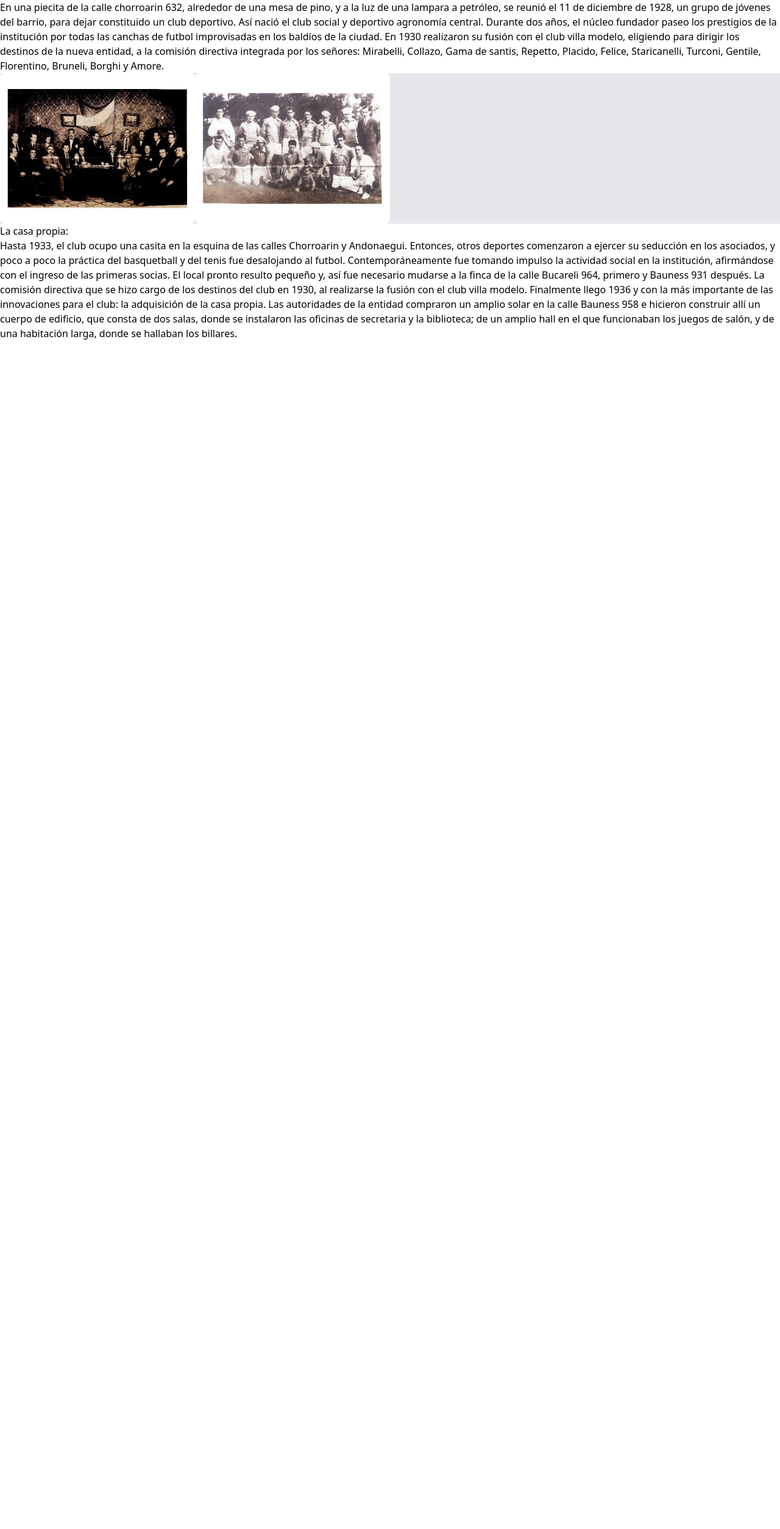
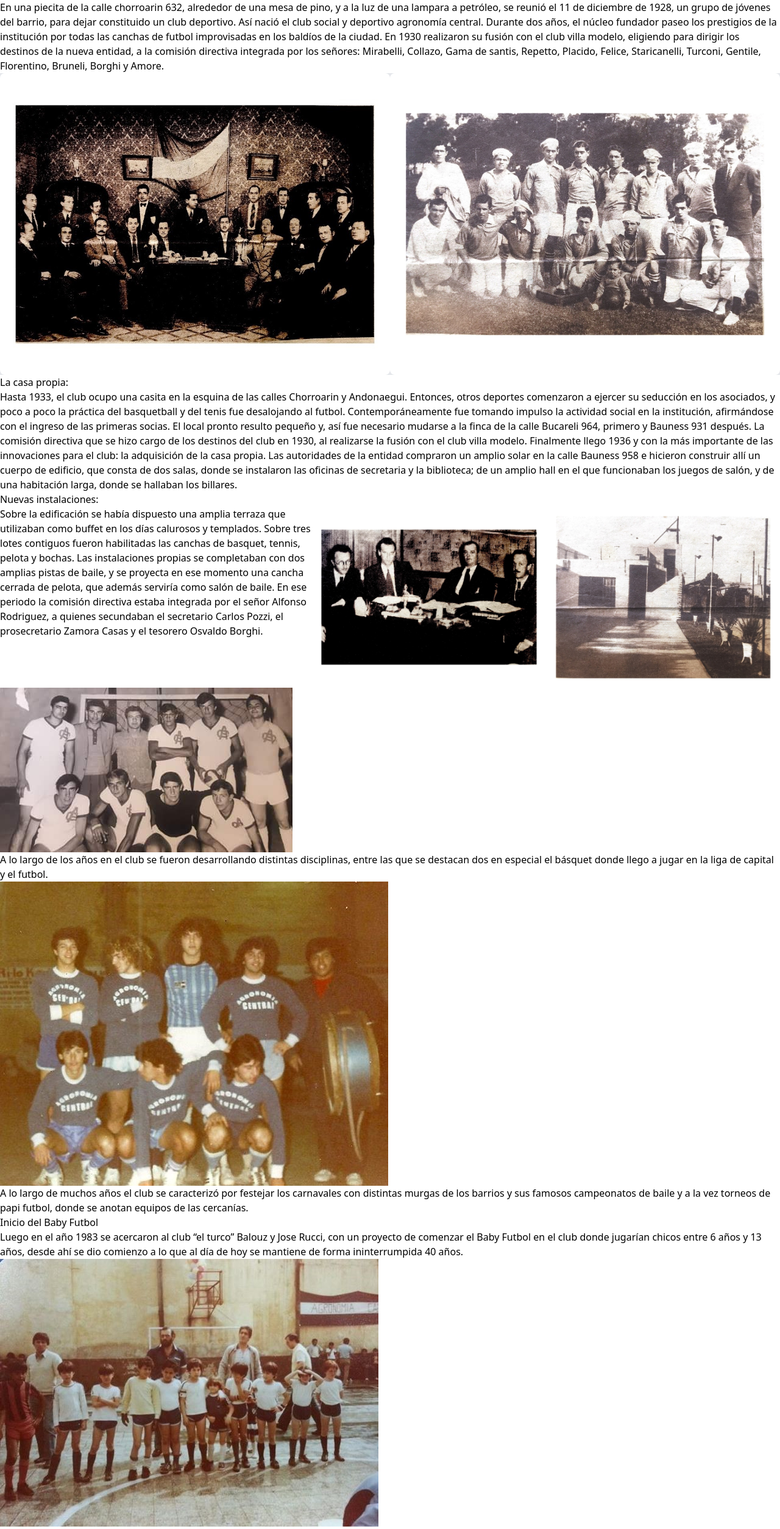
Before and after one commit to TecGato/Club-Agronomia-Central, a Next.js app in the folder frontend/: page /club/historia in a window 1280 px wide. Shown: the part 80-2588 px from the top of the page at 61% size. Before the commit the page ends 800 px from the top, so only its background shows below. Built offline with nearby package versions, Linux system fonts and the light colour scheme.

Commit message:
Add all information for history

```diff
--- a/frontend/src/pages/club/historia/index.js
+++ b/frontend/src/pages/club/historia/index.js
@@ -36,9 +36,17 @@ export default function History() {
             Felice, Staricanelli, Turconi, Gentile, Florentino, Bruneli, Borghi
             y Amore.
           </p>
-          <div className='md:flex bg-gray-200'>
-            <Image src={HistoryPic1} className='rounded-lg max-w-xs max-h-96' />
-            <Image src={HistoryPic2} className='rounded-lg max-w-xs max-h-96' />
+          <div className='md:flex bg-gray-200 md:justify-around'>
+            <Image
+              src={HistoryPic1}
+              alt='PicAlgoHitoria1'
+              className='rounded-lg md:max-w-screen-sm '
+            />
+            <Image
+              src={HistoryPic2}
+              alt='PicAlgoHitoria1'
+              className='rounded-lg md:max-w-screen-sm '
+            />
           </div>
           <h1>La casa propia:</h1>
           <p>
@@ -60,6 +68,78 @@ export default function History() {
             amplio hall en el que funcionaban los juegos de salón, y de una
             habitación larga, donde se hallaban los billares.
           </p>
+          <h1>Nuevas instalaciones:</h1>
+          <div className='md:flex'>
+            <p>
+              Sobre la edificación se había dispuesto una amplia terraza que
+              utilizaban como buffet en los días calurosos y templados. Sobre
+              tres lotes contiguos fueron habilitadas las canchas de basquet,
+              tennis, pelota y bochas. Las instalaciones propias se completaban
+              con dos amplias pistas de baile, y se proyecta en ese momento una
+              cancha cerrada de pelota, que además serviría como salón de baile.
+              En ese periodo la comisión directiva estaba integrada por el señor
+              Alfonso Rodriguez, a quienes secundaban el secretario Carlos
+              Pozzi, el prosecretario Zamora Casas y el tesorero Osvaldo Borghi.
+            </p>
+            <Image src={HistoryPic3} alt='PicNuevasInst' className='w-96' />
+            <Image src={HistoryPic6} alt='PicNuevasInst2' className='w-96' />
+          </div>
+          <figure>
+            <Image src={HistoryPic7} alt='PicEquipo' className='' />
+            <figcaption>
+              A lo largo de los años en el club se fueron desarrollando
+              distintas disciplinas, entre las que se destacan dos en especial
+              el básquet donde llego a jugar en la liga de capital y el futbol.
+            </figcaption>
+          </figure>
+          <figure>
+            <Image src={HistoryPic8} alt='PicEquipo2' className='' />
+            <figcaption>
+              A lo largo de muchos años el club se caracterizó por festejar los
+              carnavales con distintas murgas de los barrios y sus famosos
+              campeonatos de baile y a la vez torneos de papi futbol, donde se
+              anotan equipos de las cercanías.
+            </figcaption>
+          </figure>
+          <h1>Inicio del Baby Futbol</h1>
+          <div>
+            <p>
+              Luego en el año 1983 se acercaron al club “el turco” Balouz y Jose
+              Rucci, con un proyecto de comenzar el Baby Futbol en el club donde
+              jugarían chicos entre 6 años y 13 años, desde ahí se dio comienzo
+              a lo que al día de hoy se mantiene de forma ininterrumpida 40
+              años.
+            </p>
+            <Image src={HistoryPic9} alt='PicBabyFutbol' />
+          </div>
+          <h1>Obras y Tradiciones:</h1>
+          <div>
+            <figure>
+              <Image src={HistoryPic11} alt='PicObras' />
+              <figcaption>
+                Colecta de un vagon de ropa para los damnificados
+                post-inundación de Santa Fe
+              </figcaption>
+            </figure>
+            <figure>
+              <Image src={HistoryPic13} alt='PicObras' />
+              <figcaption>
+                Tradición del partido de fin de año entre solteros y casados.
+              </figcaption>
+            </figure>
+          </div>
+          <h1>En la Actualidad:</h1>
+          <p>
+            Hoy en día el club se ha desarrollado notablemente, donde además de
+            las actividades de Futbol, también se practican otras actividades
+            como Ajedrez, Touch Ball y Taekwondo, además el club cuenta con un
+            quincho con capacidad para 50 personas, un buffet económico y un
+            Salón de Fiestas con capacidad para 120 personas, todo esto no se
+            podría haber alcanzado sin la constante ayuda de las distintas
+            generaciones que pasaron por nuestro club, siempre ad honorem
+            buscando el crecimiento constante para llegar a hoy en día a ser lo
+            que somos,
+          </p>
         </div>
       </div>
     </>
```
